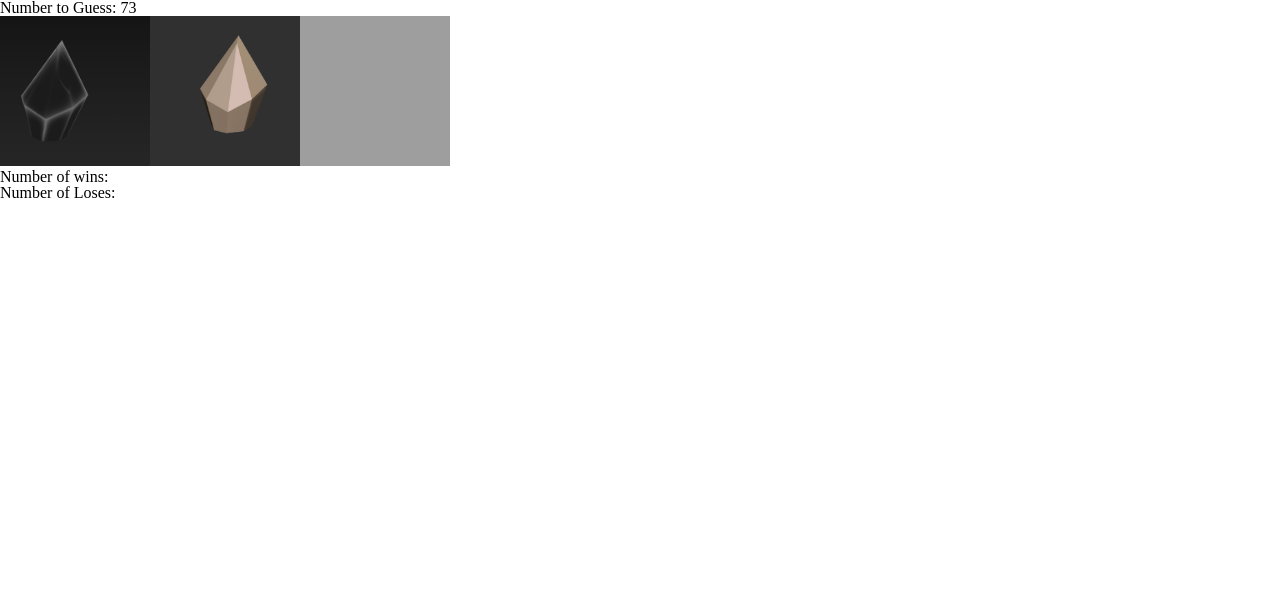
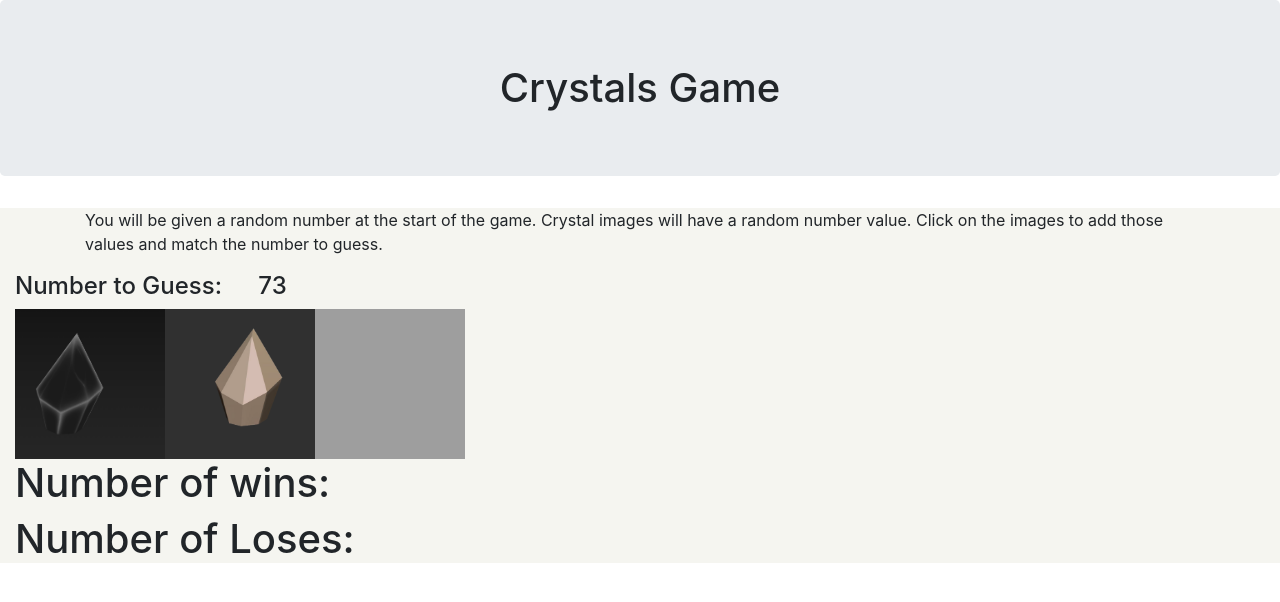
Before and after one commit to chupacobres/unit-4-game, a plain HTML site: page index.html in a window 1280 px wide. Drawn offline with nearby package versions, Linux system fonts and the light colour scheme; grey boxes are pictures that could not be loaded.

Commit message:
styles added, game completed

```diff
--- a/assets/css/style.css
+++ b/assets/css/style.css
@@ -2,3 +2,12 @@
     width: 150px;
     height: 150px;
   }
+  .jumbotron{
+    text-align: center;
+  }
+  #number-to-guess{
+margin-left: 30px;
+  }
+  .container-fluid{
+    background-color:#f5f5f0;
+  }
--- a/assets/javascript/game.js
+++ b/assets/javascript/game.js
@@ -61,16 +61,16 @@ $(".crystal-image").on("click", function () {
   alert("New score: " + counter);
 
   if (counter === targetNumber) {
-    var win = "You win";
-    $("#winorlose").text(win);
+    // var win = "You win";
+    // $("#winorlose").text(win);
     gamesWon === gamesWon++;
     $("#Wins").text(gamesWon);
     reset();
   }
 
   else if (counter >= targetNumber) {
-    var lose = "You lose";
-    $("#winorlose").text(lose);
+    // var lose = "You lose";
+    // $("#winorlose").text(lose);
     gamesLost === gamesLost++;
     $("#Loses").text(gamesLost);
     reset();
--- a/index.html
+++ b/index.html
@@ -1,22 +1,31 @@
 <!DOCTYPE html>
 <html lang="en">
+
 <head>
     <meta charset="UTF-8">
     <meta name="viewport" content="width=device-width, initial-scale=1.0">
     <meta http-equiv="X-UA-Compatible" content="ie=edge">
     <title>Crystals Game</title>
     <link rel="stylesheet" href="assets/css/reset.css">
+    <link rel="stylesheet" href="https://maxcdn.bootstrapcdn.com/bootstrap/4.0.0/css/bootstrap.min.css">
     <link rel="stylesheet" href="assets/css/style.css">
+
 </head>
 
 <body>
+    <h1 class="jumbotron">Crystals Game</h1>
+    <div class="container-fluid">
+        <p class="container">
+            You will be given a random number at the start of the game. Crystal images will have a random number value.
+            Click on the images to add those values and match the number to guess.
+        </p>
+        <h4>Number to Guess: <span id="number-to-guess"></span></h4>
 
-    <h1>Number to Guess: <span id="number-to-guess"></span></h1>
-
-    <div id="crystals"></div>
-    <div id="winorlose"></div>
-    <h1>Number of wins: <span id="Wins"></span></h1>
-    <h1>Number of Loses: <span id="Loses"></span></h1>
+        <div id="crystals"></div>
+        <div id="winorlose"></div>
+        <h1>Number of wins: <span id="Wins"></span></h1>
+        <h1>Number of Loses: <span id="Loses"></span></h1>
+    </div>
 
 
     <script type="text/javascript" src="https://cdnjs.cloudflare.com/ajax/libs/jquery/3.2.1/jquery.min.js"></script>
```
